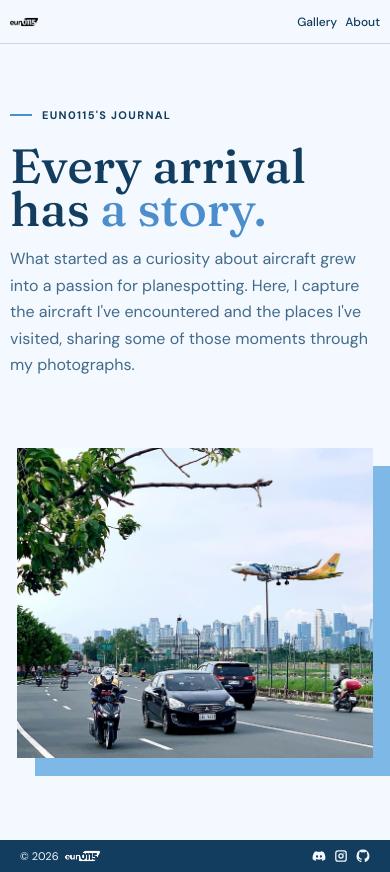
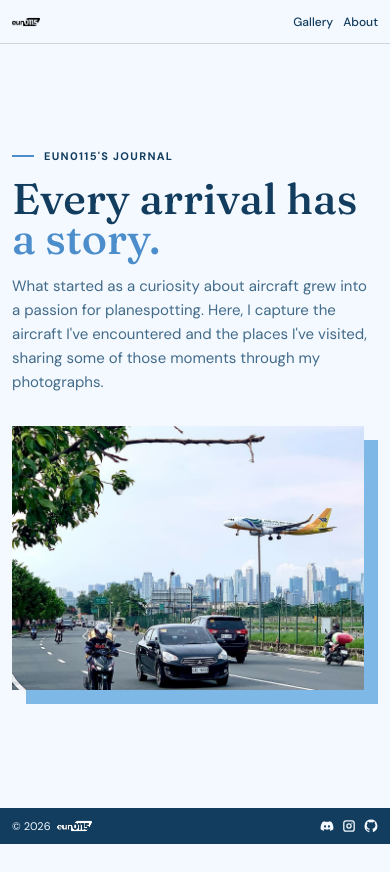
Before and after one commit to eun0115/eun0115.github.io, a Next.js app: page / in a window 390 px wide. After the commit the page ends 844 px from the top, so only its background shows below. Built offline with nearby package versions, Linux system fonts and the light colour scheme.

Commit message:
minor fixups
Signed-off-by: eun0115 <gpestacio5@gmail.com>

```diff
--- a/src/app/globals.css
+++ b/src/app/globals.css
@@ -44,11 +44,19 @@ html { scroll-behavior: smooth; }
 body { margin: 0; min-width: 320px; }
 a { color: inherit; }
 
-/* Page backgrounds */
+/* Page backgrounds & full-height flex containers */
+.page-home,
+.page-gallery,
+.page-contact {
+  min-height: 100vh;
+  min-height: 100dvh;
+  display: flex;
+  flex-direction: column;
+}
+
 body:has(.page-gallery),
 .page-gallery {
   background: linear-gradient(180deg, #f4f9ff 0%, #edf6ff 100%);
-  min-height: 100vh;
 }
 
 /* Base wrap per page */
@@ -60,11 +68,13 @@ body:has(.page-gallery),
 .page-gallery > main.wrap {
   width: calc(100% - clamp(40px, 7vw, 128px));
   margin-inline: auto;
+  flex: 1;
 }
 
 .page-contact > main.wrap {
   width: min(1120px, calc(100% - 48px));
   margin-inline: auto;
+  flex: 1;
 }
 
 /* Shared Topbar */
@@ -72,6 +82,7 @@ body:has(.page-gallery),
   position: sticky;
   top: 0;
   z-index: 20;
+  flex-shrink: 0;
   border-bottom: 1px solid var(--line);
   background: rgba(244, 249, 255, .72);
   backdrop-filter: blur(12px);
@@ -80,9 +91,7 @@ body:has(.page-gallery),
 }
 
 .topbar .wrap {
-  width: min(1760px, calc(100vw - clamp(40px, 7vw, 128px)));
-  position: relative;
-  left: calc((100vw - 100%) / 2);
+  width: min(1760px, calc(100% - clamp(40px, 7vw, 128px)));
   min-height: 76px;
   display: flex;
   align-items: center;
@@ -146,10 +155,11 @@ body.scrolled .topbar .wrap {
 /* Shared Footer */
 .site-footer {
   width: 100%;
-  margin-top: clamp(10px, 1vw, 18px);
+  margin-top: auto;
+  flex-shrink: 0;
   background: var(--ink);
   color: var(--paper);
-  padding: clamp(6px, .6vw, 12px) 0;
+  padding: clamp(8px, .75vw, 14px) 0;
 }
 
 .site-footer-inner {
@@ -215,6 +225,13 @@ body.scrolled .topbar .wrap {
 /* =========================================
    HOME PAGE (.page-home)
    ========================================= */
+.page-home main#home {
+  flex: 1;
+  min-height: 0;
+  display: flex;
+  align-items: center;
+}
+
 .page-home h1,
 .page-home h2,
 .page-home p {
@@ -222,11 +239,12 @@ body.scrolled .topbar .wrap {
 }
 
 .page-home .hero {
+  width: 100%;
   display: grid;
   grid-template-columns: minmax(0, 1.1fr) minmax(0, .9fr);
-  gap: clamp(28px, 5vw, 110px);
+  gap: clamp(28px, 4.5vw, 100px);
   align-items: center;
-  padding-block: clamp(48px, 6vw, 125px);
+  padding-block: clamp(20px, 3.5dvh, 56px);
 }
 
 .page-home .hero > div:first-child,
@@ -245,7 +263,7 @@ body.scrolled .topbar .wrap {
   display: flex;
   align-items: center;
   gap: 10px;
-  margin: 0 0 22px;
+  margin: 0 0 clamp(12px, 2dvh, 22px);
   font-size: 11px;
   font-weight: 700;
   letter-spacing: .12em;
@@ -261,11 +279,11 @@ body.scrolled .topbar .wrap {
 
 .page-home h1 {
   max-width: 880px;
-  margin-bottom: 16px;
+  margin-bottom: clamp(12px, 1.8dvh, 18px);
   font-family: "Fraunces", Georgia, serif;
-  font-size: clamp(48px, calc(5.5vw + 16px), 128px);
+  font-size: clamp(40px, min(calc(5.2vw + 12px), 10.5dvh), 120px);
   font-weight: 500;
-  line-height: .9;
+  line-height: .92;
 }
 
 .page-home h1 em {
@@ -275,10 +293,10 @@ body.scrolled .topbar .wrap {
 
 .page-home .intro {
   max-width: 680px;
-  margin: 0 0 30px;
+  margin: 0;
   color: var(--ink-soft);
-  font-size: clamp(16px, calc(.7vw + 8px), 24px);
-  line-height: 1.65;
+  font-size: clamp(15px, min(calc(.65vw + 8px), 2.3dvh), 22px);
+  line-height: 1.6;
 }
 
 .page-home .contact-link {
@@ -306,9 +324,11 @@ body.scrolled .topbar .wrap {
 
 .page-home .portrait {
   position: relative;
-  width: min(100%, 760px);
+  width: min(100%, 720px, calc((100dvh - 210px) * 4 / 3));
   aspect-ratio: 4 / 3;
   margin-inline: auto;
+  margin-bottom: 18px;
+  margin-right: 18px;
   background: var(--blue);
   isolation: isolate;
 }
@@ -337,59 +357,16 @@ body.scrolled .topbar .wrap {
   font-size: 11px;
 }
 
-@media (min-width: 701px) {
+/* Lock viewport height on wide screens when height is sufficient for 2-column hero */
+@media (min-width: 961px) and (min-height: 520px) {
   html:has(.page-home),
   body:has(.page-home) {
-    height: 100%;
+    height: 100dvh;
     overflow: hidden;
   }
 
   .page-home {
-    min-height: 100vh;
-    display: flex;
-    flex-direction: column;
-  }
-
-  .page-home .topbar,
-  .page-home .site-footer {
-    flex-shrink: 0;
-  }
-
-  .page-home main#home {
-    flex: 1;
-  }
-}
-
-@media (min-width: 701px) and (max-height: 760px) {
-  .page-home .hero {
-    padding-block: clamp(18px, 3vh, 30px);
-  }
-
-  .page-home .portrait {
-    width: min(100%, 760px, 55vh);
-  }
-}
-
-@media (min-width: 701px) and (max-height: 540px) {
-  .page-home .hero {
-    gap: 24px;
-    padding-block: 12px;
-  }
-
-  .page-home .eyebrow { margin-bottom: 12px; }
-  .page-home h1 {
-    margin-bottom: 10px;
-    font-size: clamp(42px, 6vh, 58px);
-  }
-
-  .page-home .intro {
-    margin-bottom: 12px;
-    font-size: 14px;
-    line-height: 1.4;
-  }
-
-  .page-home .portrait {
-    width: min(100%, 55vh);
+    height: 100dvh;
   }
 }
 
@@ -398,7 +375,7 @@ body.scrolled .topbar .wrap {
    ========================================= */
 .page-gallery a { text-decoration: none; }
 .page-gallery img { max-width: 100%; display: block; }
-.page-gallery main { padding-block: clamp(10px, 1.5vw, 22px) 80px; }
+.page-gallery main { padding-block: clamp(10px, 1.5vw, 22px) 64px; }
 
 .page-gallery .gallery-grid {
   display: grid;
@@ -513,10 +490,9 @@ body.scrolled .topbar .wrap {
    CONTACT / ABOUT PAGE (.page-contact)
    ========================================= */
 .page-contact main {
-  min-height: calc(100vh - 76px);
   display: grid;
   align-content: center;
-  padding-block: 80px;
+  padding-block: clamp(40px, 6dvh, 80px);
   animation: content-enter .45s both;
 }
 
@@ -534,7 +510,7 @@ body.scrolled .topbar .wrap {
 .page-contact h1 {
   margin: 0 0 20px;
   font-family: "Fraunces", Georgia, serif;
-  font-size: clamp(48px, 7.4vw, 88px);
+  font-size: clamp(42px, 7vw, 88px);
   font-weight: 500;
   line-height: .98;
 }
@@ -568,13 +544,47 @@ body.scrolled .topbar .wrap {
 .page-contact .email-link span { font-size: 17px; }
 
 /* =========================================
+   TABLET BREAKPOINT (max-width: 960px)
+   ========================================= */
+@media (max-width: 960px) {
+  .wrap,
+  .topbar .wrap,
+  .site-footer-inner,
+  .page-gallery > main.wrap,
+  .page-contact > main.wrap {
+    width: calc(100% - clamp(32px, 6vw, 64px));
+  }
+
+  .page-home .hero {
+    grid-template-columns: minmax(0, 1fr);
+    gap: clamp(28px, 4dvh, 44px);
+    padding-block: clamp(28px, 4.5dvh, 56px);
+  }
+
+  .page-home h1 {
+    font-size: clamp(42px, 8vw, 76px);
+  }
+
+  .page-home .intro {
+    font-size: clamp(16px, 2.2vw, 20px);
+  }
+
+  .page-home .portrait {
+    width: min(calc(100% - 18px), 640px);
+    margin-inline: 0 auto;
+  }
+}
+
+/* =========================================
    MOBILE BREAKPOINT (max-width: 700px)
    ========================================= */
 @media (max-width: 700px) {
   .wrap,
+  .topbar .wrap,
+  .site-footer-inner,
   .page-gallery > main.wrap,
   .page-contact > main.wrap {
-    width: min(100% - 20px, 520px);
+    width: min(calc(100% - 24px), 540px);
   }
 
   .topbar {
@@ -583,7 +593,6 @@ body.scrolled .topbar .wrap {
   }
 
   .topbar .wrap {
-    width: min(calc(100vw - 20px), 520px);
     min-height: 44px;
     height: 44px;
     gap: 10px;
@@ -600,35 +609,46 @@ body.scrolled .topbar .wrap {
   }
 
   .wordmark img { height: 16px; }
-  .topbar nav { gap: 8px; }
+  .topbar nav { gap: 10px; }
   .topbar nav a { font-size: 12px; }
   body.scrolled .topbar nav a { font-size: 10px; }
 
   /* Home mobile */
   .page-home .hero {
     grid-template-columns: minmax(0, 1fr);
-    gap: 40px;
-    padding-block: 64px 72px;
+    gap: 32px;
+    padding-block: clamp(24px, 4dvh, 48px);
+  }
+
+  .page-home h1 {
+    font-size: clamp(38px, 11vw, 56px);
+  }
+
+  .page-home .intro {
+    font-size: 15px;
+    line-height: 1.6;
   }
 
   .page-home .portrait {
     width: calc(100% - 14px);
     min-width: 0;
-    min-height: 310px;
+    margin-bottom: 14px;
+    margin-right: 14px;
   }
 
-  .page-home .portrait img { min-height: 310px; }
+  .page-home .portrait::before {
+    inset: 14px -14px -14px 14px;
+  }
 
   /* Gallery mobile */
-  .page-gallery main { padding-top: clamp(10px, 3.5vw, 18px); }
+  .page-gallery main { padding-block: clamp(12px, 3.5vw, 18px) 48px; }
   .page-gallery .card img { aspect-ratio: 16 / 9; }
 
   /* Contact mobile */
   .page-contact main {
-    min-height: calc(100vh - 44px);
-    padding-block: 56px;
+    padding-block: 48px;
   }
-  .page-contact h1 { font-size: clamp(42px, 12vw, 64px); }
+  .page-contact h1 { font-size: clamp(38px, 11vw, 60px); }
   .page-contact .email-link { font-size: 16px; }
 }
 
```
